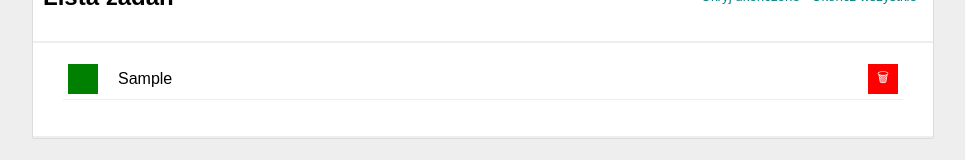
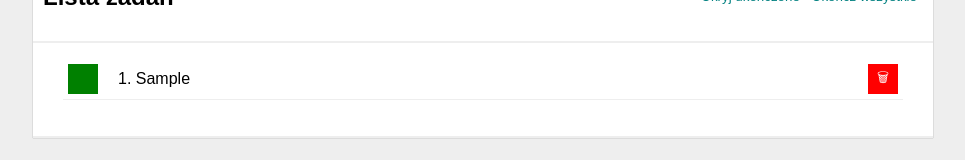
Before and after one commit to Jernejdamian/To-Do-ListM11, a React (Create React App) app: page / in a window 1280 px wide. Both pictures are taken after typing "Sample" into the empty fields and a click on the button "Dodaj zadanie". Shown: the part 274-434 px from the top of the page, without its empty margins (157-1122 px from the left). Built offline with nearby package versions, Linux system fonts and the light colour scheme.

Commit message:
add number to new tasks

```diff
--- a/src/Tasks/index.js
+++ b/src/Tasks/index.js
@@ -9,7 +9,7 @@ const Tasks = ({ tasks, hideDone, removeTask, toggleDoneTask }) => (
                     <button
                         onClick={() => toggleDoneTask(task.id)}
                         className="tasks__button tasks__button--done">{task.done ? "✔" : ""}</button>
-                    <span className={`tasks__content ${task.done ? "tasks__content--done" : ""}`}>{task.content}</span>
+                    <span className={`tasks__content ${task.done ? "tasks__content--done" : ""}`}>{task.id}. {task.content}</span>
                     <button
                         onClick={() => removeTask(task.id)}
                         className="tasks__button tasks__button--remove">🗑</button>
```
